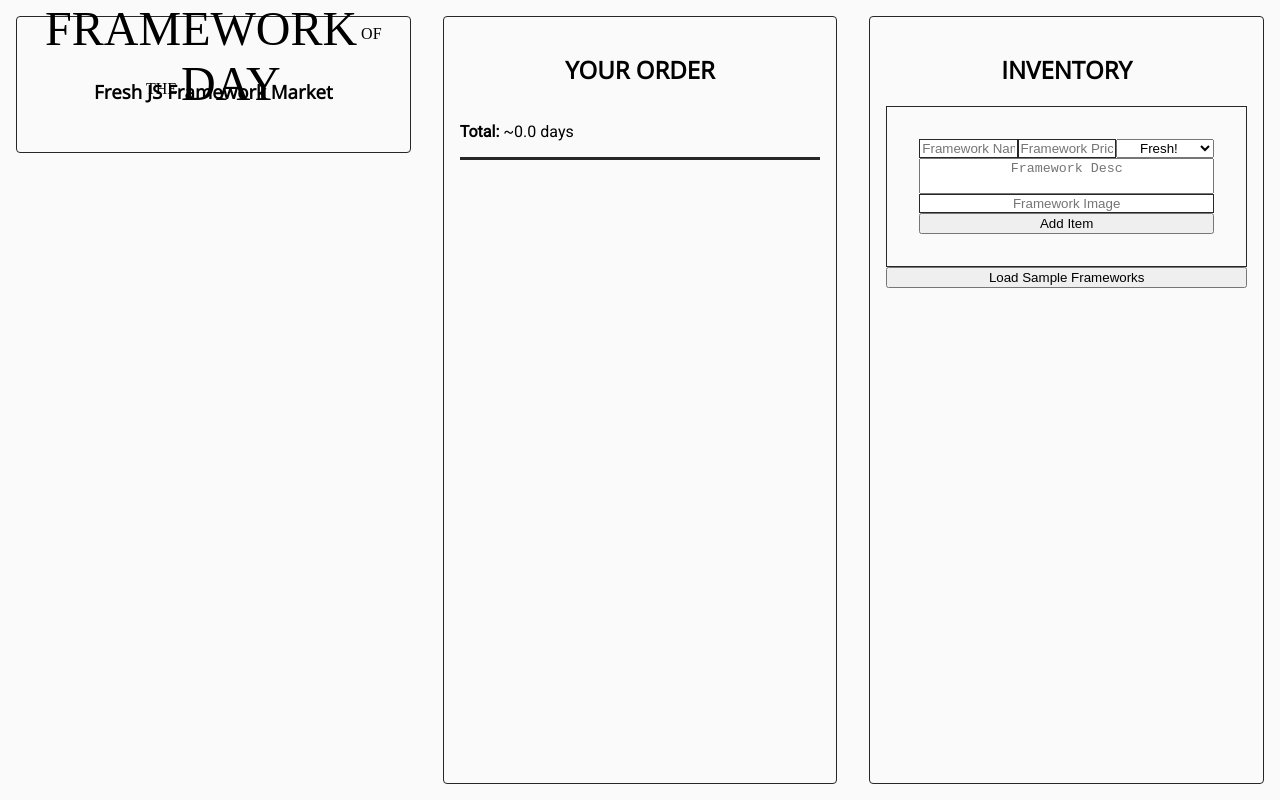
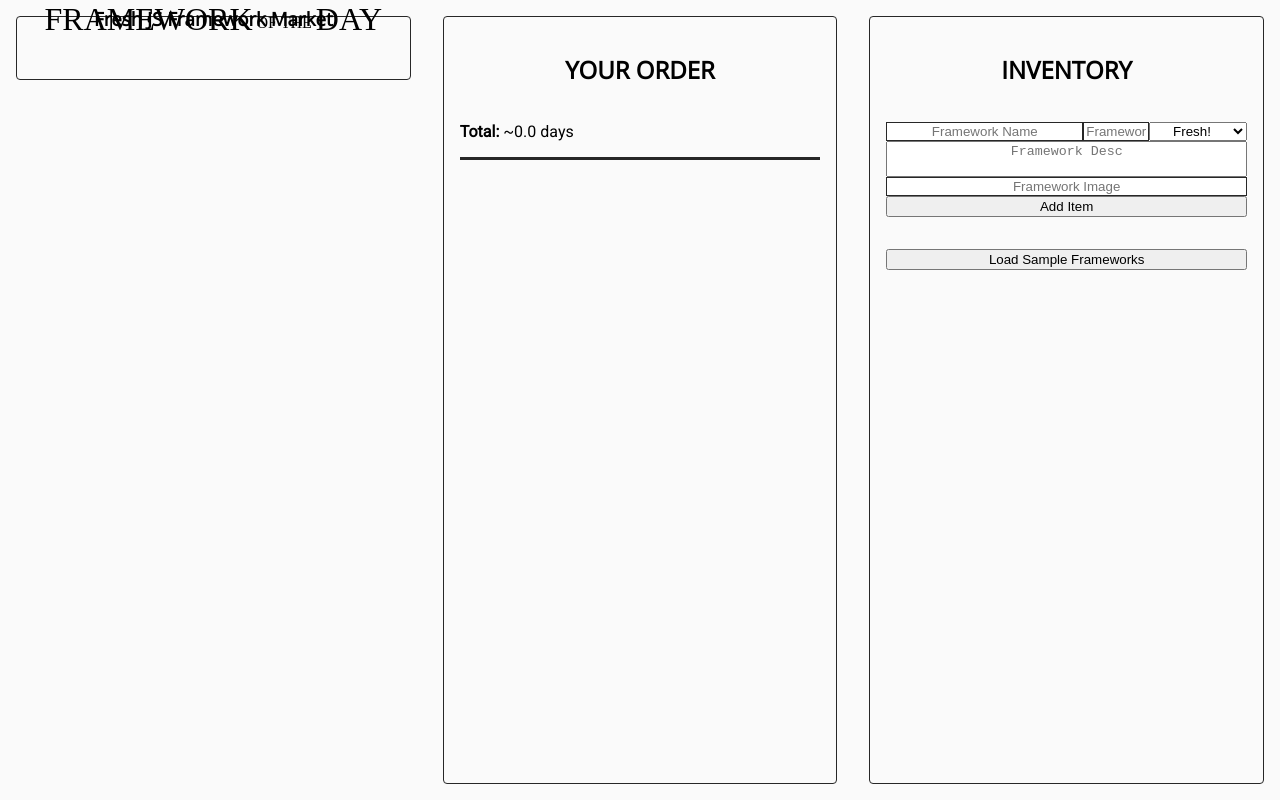
Before and after one commit to spences10/framework-of-the-day, a Next.js app: page / in a window 1280 px wide. Built offline with nearby package versions, Linux system fonts and the light colour scheme; a web font is replaced by a local one.

Commit message:
style inventory compoents

```diff
--- a/components/AddFrameworkForm.js
+++ b/components/AddFrameworkForm.js
@@ -4,8 +4,10 @@ import styled from 'styled-components'
 const InventoryTitle = styled.h2``
 
 const FrameworkEdit = styled.form`
+  margin: 1rem 0rem;
+  padding: 1rem 0rem;
   display: grid;
-  grid-template-columns: repeat(3, 1fr);
+  grid-template-columns: 3fr 1fr 1fr;
   grid-template-rows: auto;
   grid-template-areas:
     'n p s'
@@ -13,8 +15,6 @@ const FrameworkEdit = styled.form`
     'i i i'
     'a a a';
   background: ${props => props.theme.white};
-  padding: 2rem;
-  border: 1px solid ${props => props.theme.black};
 `
 
 const FrameworkInput = styled.input.attrs({
@@ -25,15 +25,18 @@ const FrameworkInput = styled.input.attrs({
   width: 100%;
   text-align: center;
   border: 1px solid ${props => props.theme.black};
+  /* border-radius: 4px; */
 `
 
 const FrameworkSelect = styled.select`
   grid-area: s;
-  width: 100%;
+  /* width: 100%; */
   text-align: center;
 `
 
-const FrameworkSelectOpt = styled.option``
+const FrameworkSelectOpt = styled.option`
+  text-align: center;
+`
 
 const FrameworkDescription = styled.textarea.attrs({
   placeholder: props => props.placeholder || 'Framework Desc'
--- a/components/Header.js
+++ b/components/Header.js
@@ -13,10 +13,11 @@ const Title = styled.h1`
   margin: -2rem 0.5rem -2rem 0.5rem;
   padding: 0.5rem 0.5rem -2rem 0.5rem;
   font-family: 'Bungee Inline';
-  font-size: 3rem;
+  font-size: 2rem;
   font-weight: 100;
   text-transform: uppercase;
   text-align: center;
+  white-space: nowrap;
 `
 
 const OfThe = styled.span`
--- a/components/Inventory.js
+++ b/components/Inventory.js
@@ -27,10 +27,10 @@ const InventoryTitle = styled.h2`
 
 const FrameworkEdit = styled.div`
   margin: 1rem 0rem;
-  padding: 1rem 0rem;
+  padding: 1rem;
 
   display: grid;
-  grid-template-columns: repeat(3, 1fr);
+  grid-template-columns: 3fr 1fr 1fr;
   grid-template-rows: auto;
   grid-template-areas:
     'n p s'
@@ -38,33 +38,71 @@ const FrameworkEdit = styled.div`
     'i i i'
     'a a a';
   background: ${props => props.theme.white};
+  border: 1px solid ${props => props.theme.black};
+  border-radius: 4px;
+  justify-items: center;
 `
 
 const FrameworkInput = styled.input.attrs({
   type: props => props.type || 'text',
   placeholder: props => props.placeholder
 })`
+  margin: 0rem 0.5rem;
+  padding: 0rem 0.5rem;
+
   grid-area: ${props => props.area};
   width: 100%;
   text-align: center;
-  border: 1px solid ${props => props.theme.black};
+
+  font-family: Roboto;
+  font-size: 1rem;
+
+  border: 1px dashed ${props => props.theme.white};
+  box-shadow: 0px 0px 0px 1px rgba(0, 0, 0, 0.1);
+  background: ${props => props.theme.white};
+  border-radius: 2px;
 `
 
 const FrameworkSelect = styled.select`
+  margin: 0rem 0.5rem;
+  padding: 0rem 0.5rem;
+
   grid-area: s;
   width: 100%;
   text-align: center;
+
+  font-family: Roboto;
+  font-size: 1rem;
+
+  border: 1px dashed ${props => props.theme.white};
+  box-shadow: 0px 0px 0px 1px rgba(0, 0, 0, 0.1);
+  background: ${props => props.theme.white};
+  border-radius: 2px;
 `
 
-const FrameworkSelectOpt = styled.option``
+const FrameworkSelectOpt = styled.option`
+  font-family: Roboto;
+  font-size: 1rem;
+`
 
 const FrameworkDescription = styled.textarea.attrs({
   placeholder: props => props.placeholder || 'Framework Desc'
 })`
+  margin: 0rem 0.5rem;
+  padding: 0rem 0.5rem;
+
   grid-area: d;
   width: 100%;
   text-align: center;
   resize: none;
+
+  font-family: Roboto;
+  font-size: 1rem;
+
+  border: 1px dashed ${props => props.theme.white};
+  box-shadow: 0px 0px 0px 1px rgba(0, 0, 0, 0.1);
+  background: ${props => props.theme.white};
+  border-radius: 2px;
 `
 
 class Inventory extends React.Component {
```
